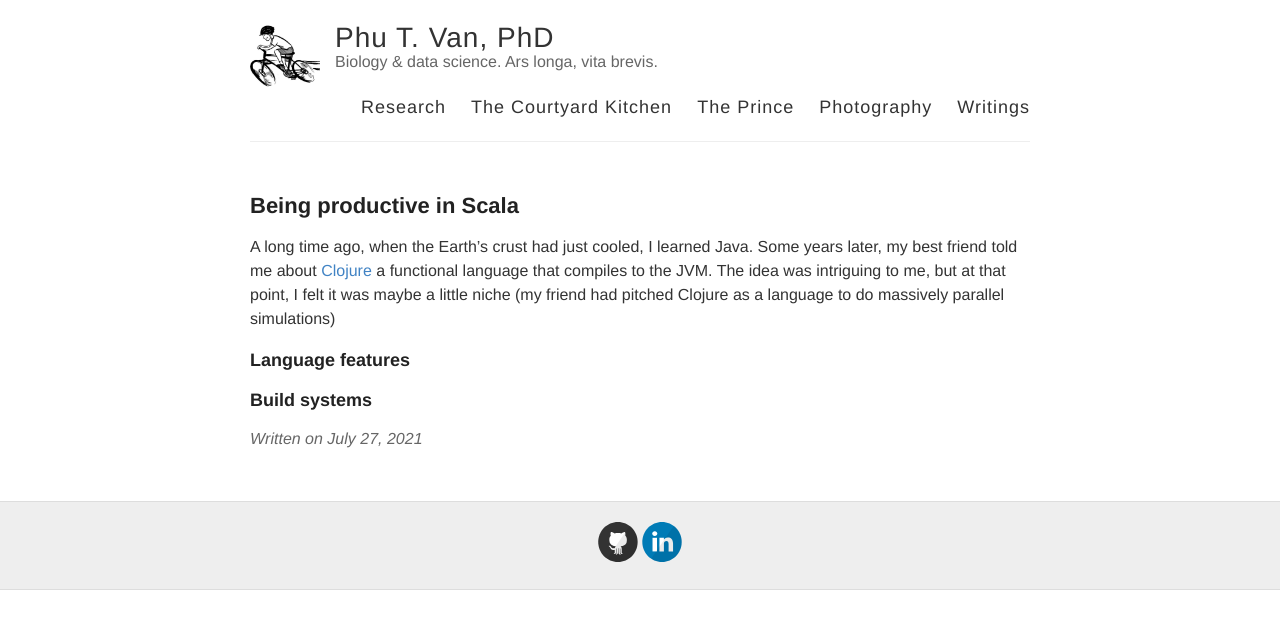
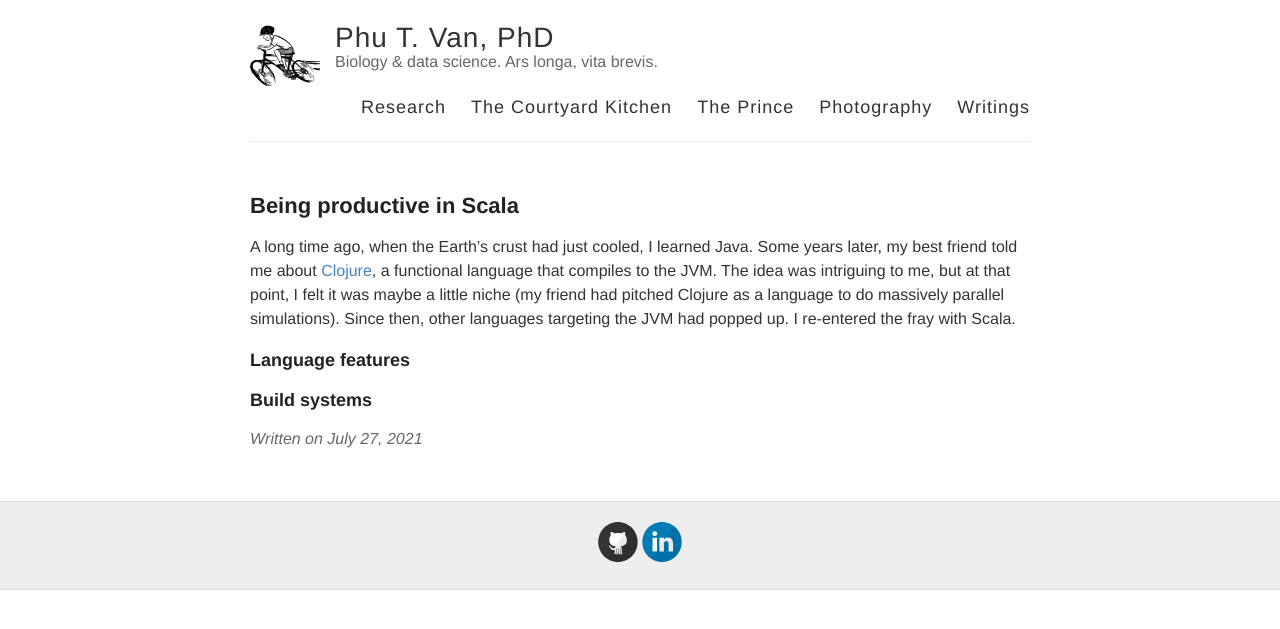
Before and after one commit to ptvan/ptvan.github.io, a Jekyll site: the page built from _posts/2021-07-27-being-productive-in-Scala.md, in a window 1280 px wide. Shown: the top 629 px of the page. Built offline with Jekyll 4.4.1, drawn with Linux system fonts in a browser that asks for light colours.

Commit message:
more text

```diff
--- a/_posts/2021-07-27-being-productive-in-Scala.md
+++ b/_posts/2021-07-27-being-productive-in-Scala.md
@@ -3,7 +3,7 @@ layout: post
 title: Being productive in Scala
 ---
 
-A long time ago, when the Earth's crust had just cooled, I learned Java. Some years later, my best friend told me about [Clojure](https://clojure.org/) a functional language that compiles to the JVM. The idea was intriguing to me, but at that point, I felt it was maybe a little niche (my friend had pitched Clojure as a language to do massively parallel simulations)
+A long time ago, when the Earth's crust had just cooled, I learned Java. Some years later, my best friend told me about [Clojure](https://clojure.org/), a functional language that compiles to the JVM. The idea was intriguing to me, but at that point, I felt it was maybe a little niche (my friend had pitched Clojure as a language to do massively parallel simulations). Since then, other languages targeting the JVM had popped up. I re-entered the fray with Scala.
 
 ### Language features
 
```
